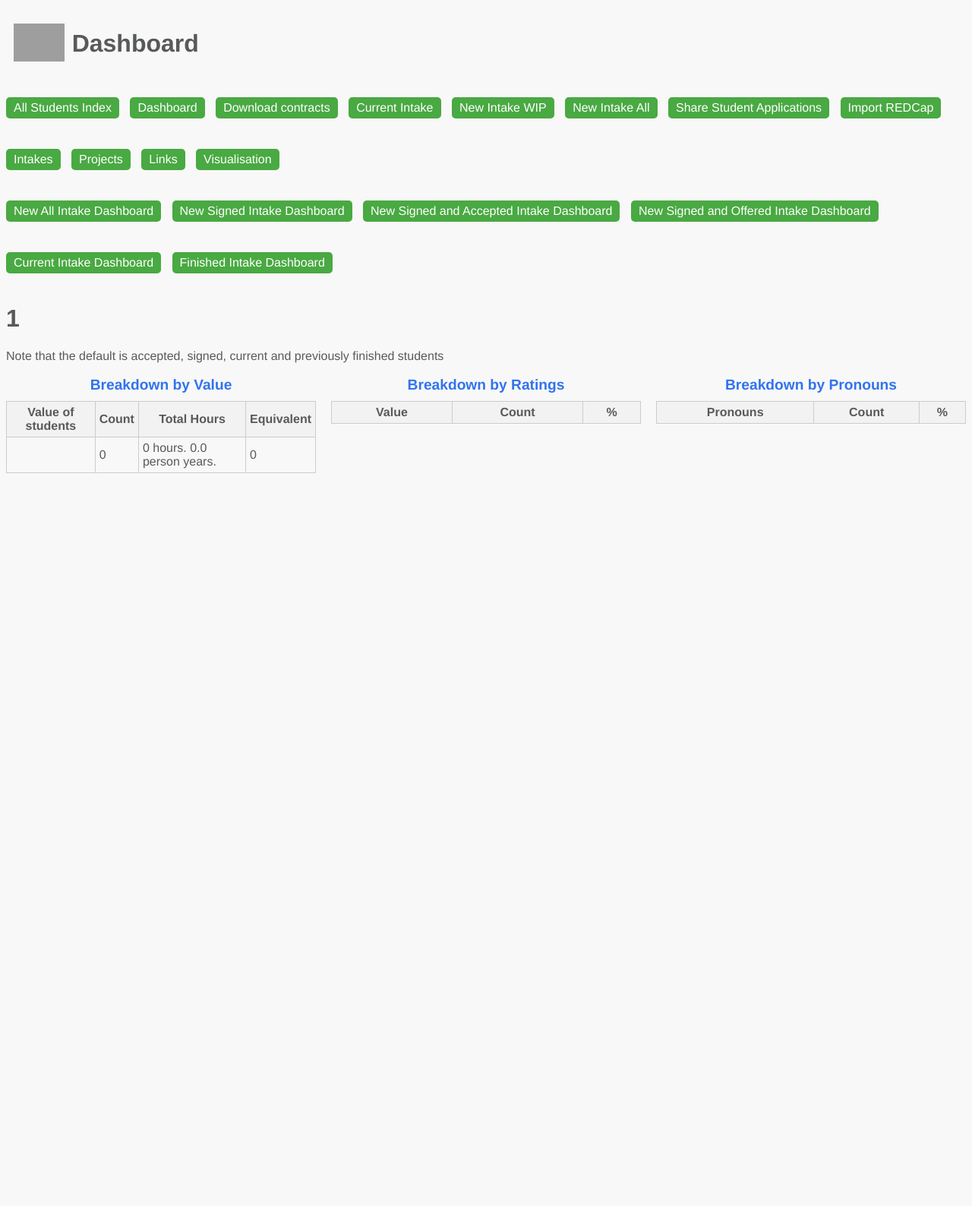
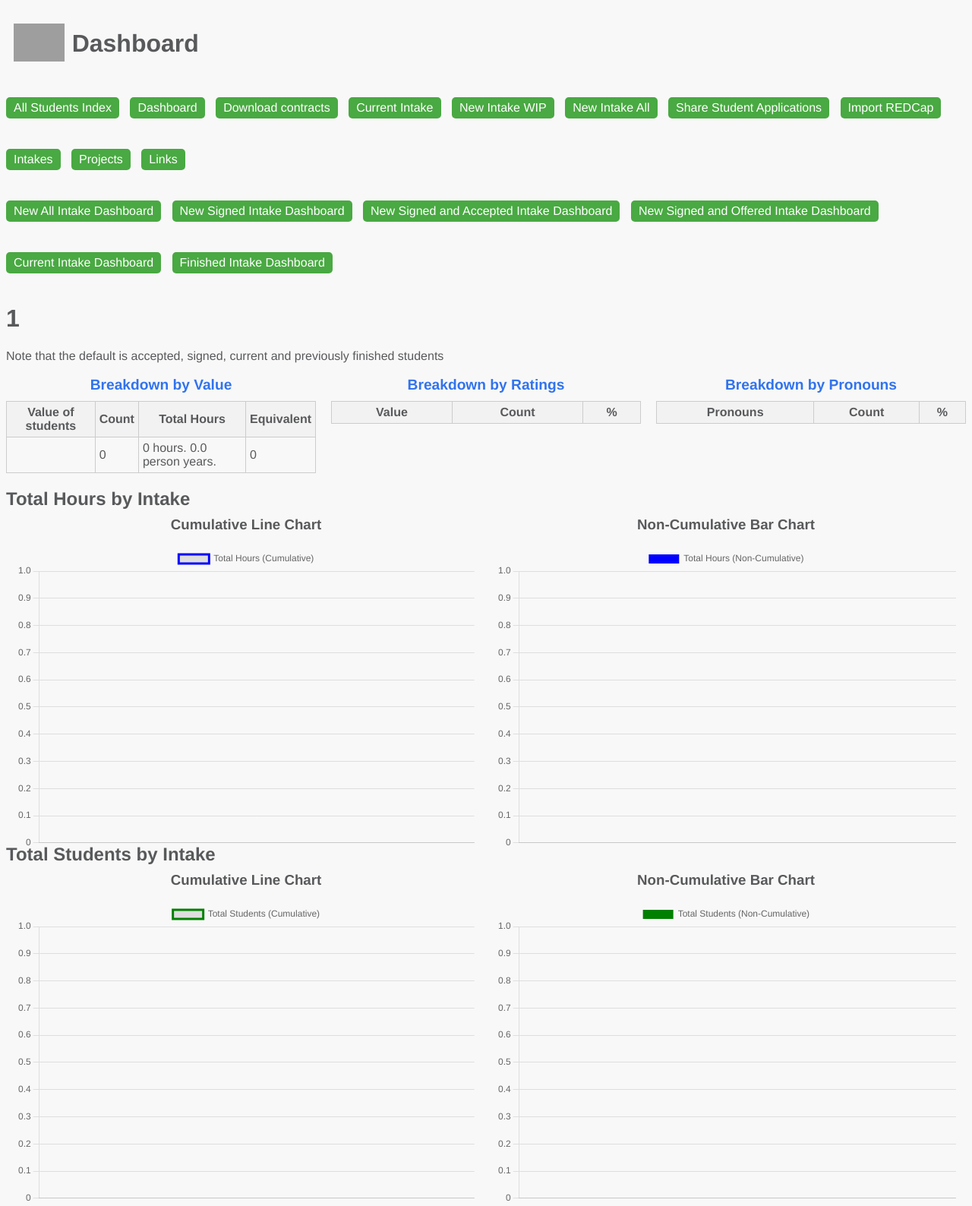
Before and after one commit to WEHI-RCPStudentInternship/student-intern-organiser, a Flask app: page /dashboard/1 in a window 1280 px wide. Shown: the whole page at 76% size. Before the commit the page ends 623 px from the top, so only its background shows below. Run offline with Flask 3, Linux system fonts and the light colour scheme; data that the repository does not hold is empty; some libraries are stand-ins or nearby versions; grey boxes are pictures that could not be loaded.

Commit message:
added line graph and bar chart

```diff
--- a/app.py
+++ b/app.py
@@ -1502,6 +1502,40 @@ def dashboard(dashboard_type):
                         dashboard_type = dashboard_type)
 
 
+@app.route('/dashboard/<string:dashboard_type>/chart_data', methods=['GET'])
+def dashboard_chart_data(dashboard_type):
+    conn = sqlite3.connect(db_path)
+    cursor = conn.cursor()
+
+    # Retrieve students by intake and calculate hours per week
+    cursor.execute('''
+        SELECT intake,
+               SUM(CASE
+                   WHEN course = 'Engineering and IT' THEN 24
+                   WHEN course = 'Engineering' THEN 24
+                   WHEN course = 'Science' THEN 8
+                   ELSE 0  -- Default case if the course doesn't match
+               END) AS total_hours,
+               COUNT(*) AS student_count
+        FROM Students
+        GROUP BY intake
+        ORDER BY intake ASC
+    ''')
+
+    data = cursor.fetchall()
+    conn.close()
+
+    # Format the response
+    chart_data = {
+        "intakes": [row[0] for row in data],
+        "total_hours": [row[1] for row in data],
+        "student_count": [row[2] for row in data]
+    }
+
+    return jsonify(chart_data)
+
+
+
 @app.route('/intakes')
 def intakes_index():
     intakes = get_all_intakes()
@@ -1638,31 +1672,6 @@ def create_email_intake_table_rows(science_start_date_object,engit_start_date_ob
 
     return table_rows
 
-@app.route('/visualisation', methods=['GET'])
-def visualisation():
-    return render_template('visualisation.html')
-
-@app.route('/visualisation/data', methods=['GET'])
-def get_visualisation_data():
-    # Connect to the database
-    conn = sqlite3.connect('student_intern_data/student_intern_data.db')
-    cursor = conn.cursor()
-
-    # Fetch student count by course
-    query = '''
-        SELECT course, COUNT(*) AS student_count
-        FROM Students
-        GROUP BY course
-    '''
-    cursor.execute(query)
-    data = cursor.fetchall()
-
-    # Close the connection
-    conn.close()
-
-    # Format data as JSON
-    return jsonify([{"course": row[0], "count": row[1]} for row in data])
-
 
 if __name__ == '__main__':
     app.run(debug=True)
--- a/templates/base.html
+++ b/templates/base.html
@@ -84,7 +84,6 @@
         <a href="/intakes">Intakes</a>
         <a href="/projects">Projects</a>
         <a href="/links">Links</a>
-        <a href="/visualisation">Visualisation</a>
 
      </div>
      <div class="second_level_top_links">
--- a/templates/dashboard.html
+++ b/templates/dashboard.html
@@ -126,4 +126,142 @@
         </table>
     </div>
 </div>
+
+<style>
+    .chart-section {
+        margin-bottom: 50px; /* Adds space below each title */
+    }
+    .chart-container {
+        display: flex;
+        justify-content: space-around;
+        align-items: center;
+        flex-wrap: wrap;
+        margin-top: 20px; /* Adds spacing between title and charts */
+    }
+    .chart-box {
+        width: 48%;
+        height: 400px;
+        display: flex;
+        flex-direction: column; /* Ensures title and chart do not overlap */
+        align-items: center;
+        justify-content: center;
+    }
+    .chart-title {
+        text-align: center;
+        font-size: 22px;
+        font-weight: bold;
+        margin-bottom: 30px; /* Adds spacing below title */
+    }
+    #students-title {
+        margin-top: 60px; /* ✅ Moves the "Total Students by Intake" title lower */
+    }
+    canvas {
+        max-width: 100%;
+        max-height: 100%;
+    }
+</style>
+
+<h2>Total Hours by Intake</h2>
+<div class="chart-container">
+    <div class="chart-box">
+        <h3>Cumulative Line Chart</h3>
+        <canvas id="hoursLineChart"></canvas>
+    </div>
+    <div class="chart-box">
+        <h3>Non-Cumulative Bar Chart</h3>
+        <canvas id="hoursBarChart"></canvas>
+    </div>
+</div>
+
+<h2>Total Students by Intake</h2>
+<div class="chart-container">
+    <div class="chart-box">
+        <h3>Cumulative Line Chart</h3>
+        <canvas id="studentsLineChart"></canvas>
+    </div>
+    <div class="chart-box">
+        <h3>Non-Cumulative Bar Chart</h3>
+        <canvas id="studentsBarChart"></canvas>
+    </div>
+</div>
 {% endblock %}
+
+{% block scripts %}
+<script src="https://cdn.jsdelivr.net/npm/chart.js"></script>
+<script>
+    document.addEventListener("DOMContentLoaded", function () {
+        fetch("/dashboard/{{ dashboard_type }}/chart_data")
+            .then(response => response.json())
+            .then(data => {
+                const labels = data.intakes;
+                const totalHours = data.total_hours;
+                const studentCounts = data.student_count;
+
+                // ✅ Compute cumulative values for line charts
+                let cumulativeHours = [...totalHours];
+                let cumulativeStudents = [...studentCounts];
+
+                for (let i = 1; i < totalHours.length; i++) {
+                    cumulativeHours[i] += cumulativeHours[i - 1];
+                    cumulativeStudents[i] += cumulativeStudents[i - 1];
+                }
+
+                // ✅ Render Total Hours Per Week Charts
+                new Chart(document.getElementById("hoursLineChart"), {
+                    type: 'line',
+                    data: {
+                        labels: labels,
+                        datasets: [{
+                            label: 'Total Hours (Cumulative)',
+                            data: cumulativeHours,
+                            borderColor: 'blue',
+                            fill: false
+                        }]
+                    },
+                    options: { responsive: true, maintainAspectRatio: false }
+                });
+
+                new Chart(document.getElementById("hoursBarChart"), {
+                    type: 'bar',
+                    data: {
+                        labels: labels,
+                        datasets: [{
+                            label: 'Total Hours (Non-Cumulative)',
+                            data: totalHours,
+                            backgroundColor: 'blue'
+                        }]
+                    },
+                    options: { responsive: true, maintainAspectRatio: false }
+                });
+
+                // ✅ Render Total Students Charts
+                new Chart(document.getElementById("studentsLineChart"), {
+                    type: 'line',
+                    data: {
+                        labels: labels,
+                        datasets: [{
+                            label: 'Total Students (Cumulative)',
+                            data: cumulativeStudents,
+                            borderColor: 'green',
+                            fill: false
+                        }]
+                    },
+                    options: { responsive: true, maintainAspectRatio: false }
+                });
+
+                new Chart(document.getElementById("studentsBarChart"), {
+                    type: 'bar',
+                    data: {
+                        labels: labels,
+                        datasets: [{
+                            label: 'Total Students (Non-Cumulative)',
+                            data: studentCounts,
+                            backgroundColor: 'green'
+                        }]
+                    },
+                    options: { responsive: true, maintainAspectRatio: false }
+                });
+            });
+    });
+</script>
+{% endblock %}
```
Also changed, not shown: templates/visualisation.html (deleted, +0 -53 lines).
